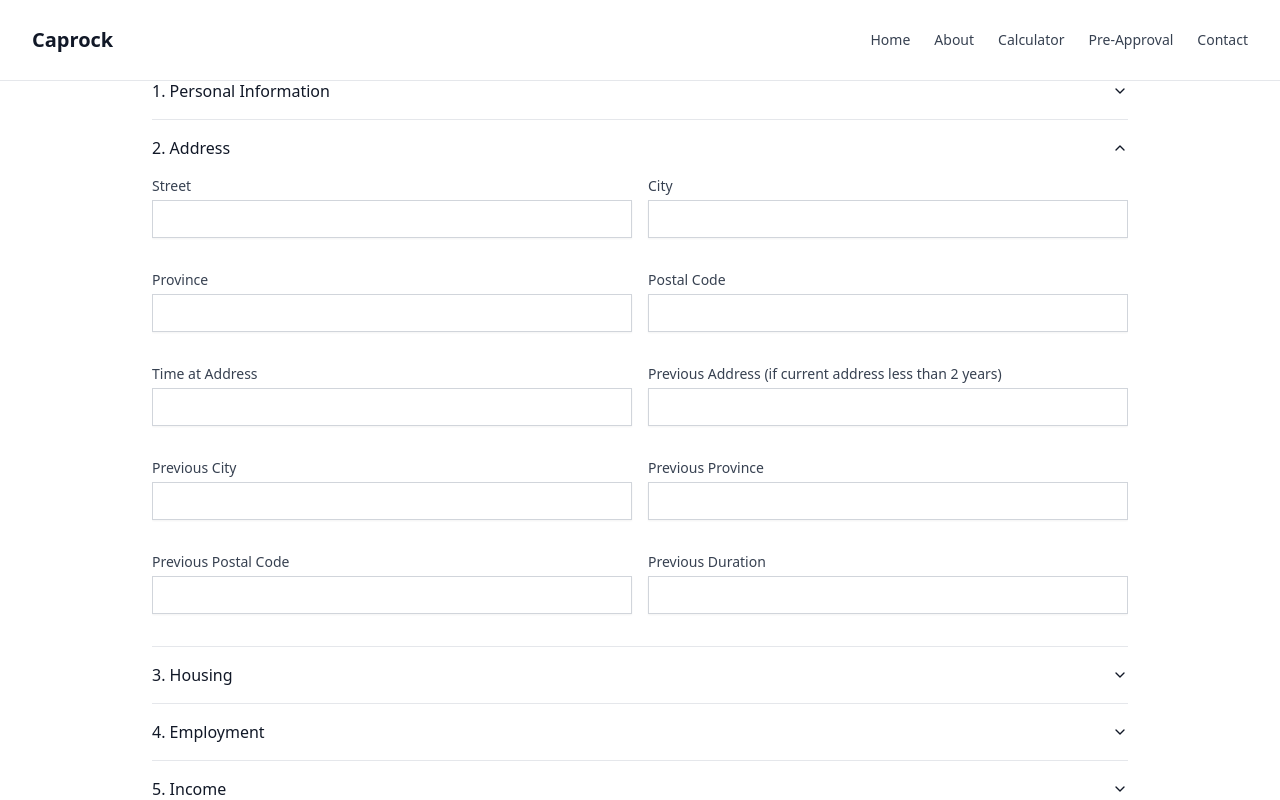
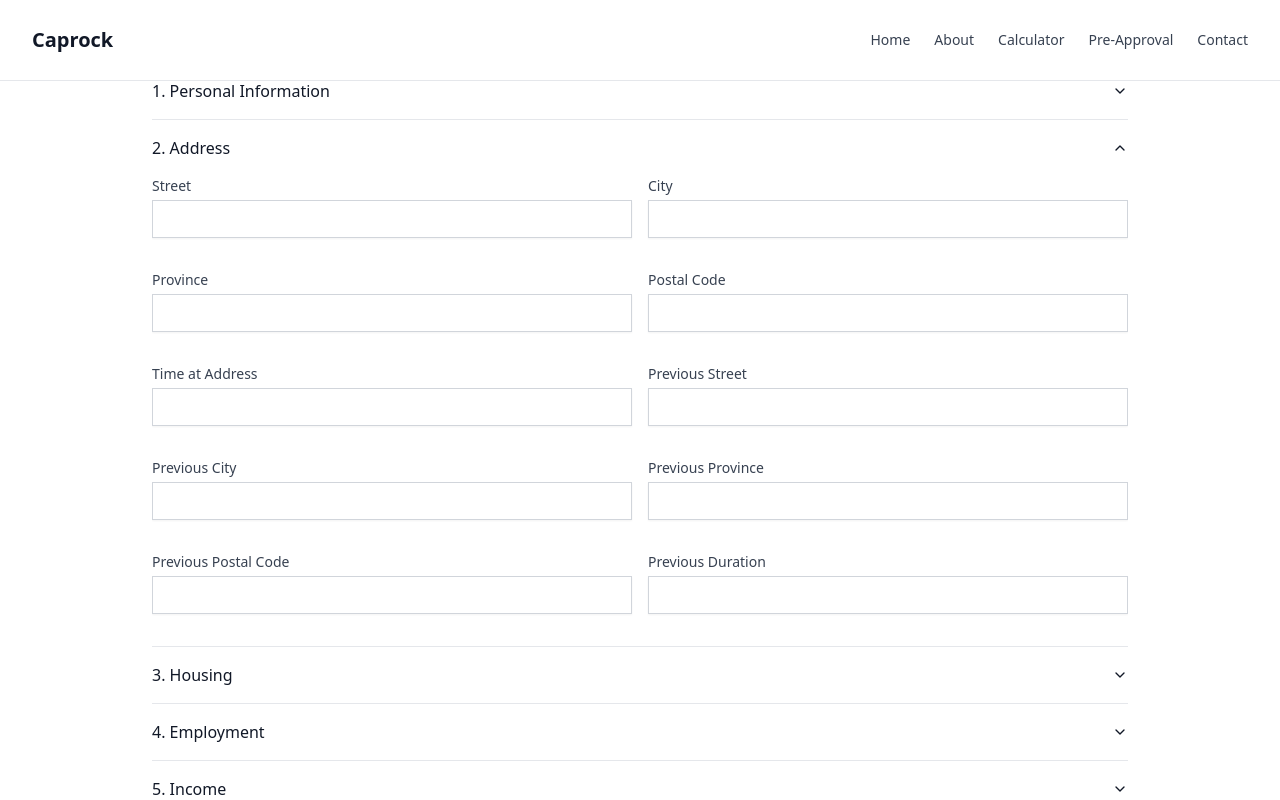
Before and after one commit to rbhullar2000/caprock-site, a Next.js app: page /full-application in a window 1280 px wide. Both pictures are taken after a click on the button "2. Address". Shown: the part 101-901 px from the top of the page. Built offline with nearby package versions, Linux system fonts and the light colour scheme.

Commit message:
Update FullApplicationPage.tsx

```diff
--- a/app/full-application/FullApplicationPage.tsx
+++ b/app/full-application/FullApplicationPage.tsx
@@ -165,7 +165,7 @@ export default function FullApplicationPage() {
                   {renderInput("addressProvince", "Province")}
                   {renderInput("addressPostalCode", "Postal Code")}
                   {renderInput("addressDuration", "Time at Address")}
-                  {renderInput("previousAddress", "Previous Address (if current address less than 2 years)")}
+                  {renderInput("previousAddress", "Previous Street")}
                   {renderInput("previousCity", "Previous City")}
                   {renderInput("previousProvince", "Previous Province")}
                   {renderInput("previousPostalCode", "Previous Postal Code")}
```
